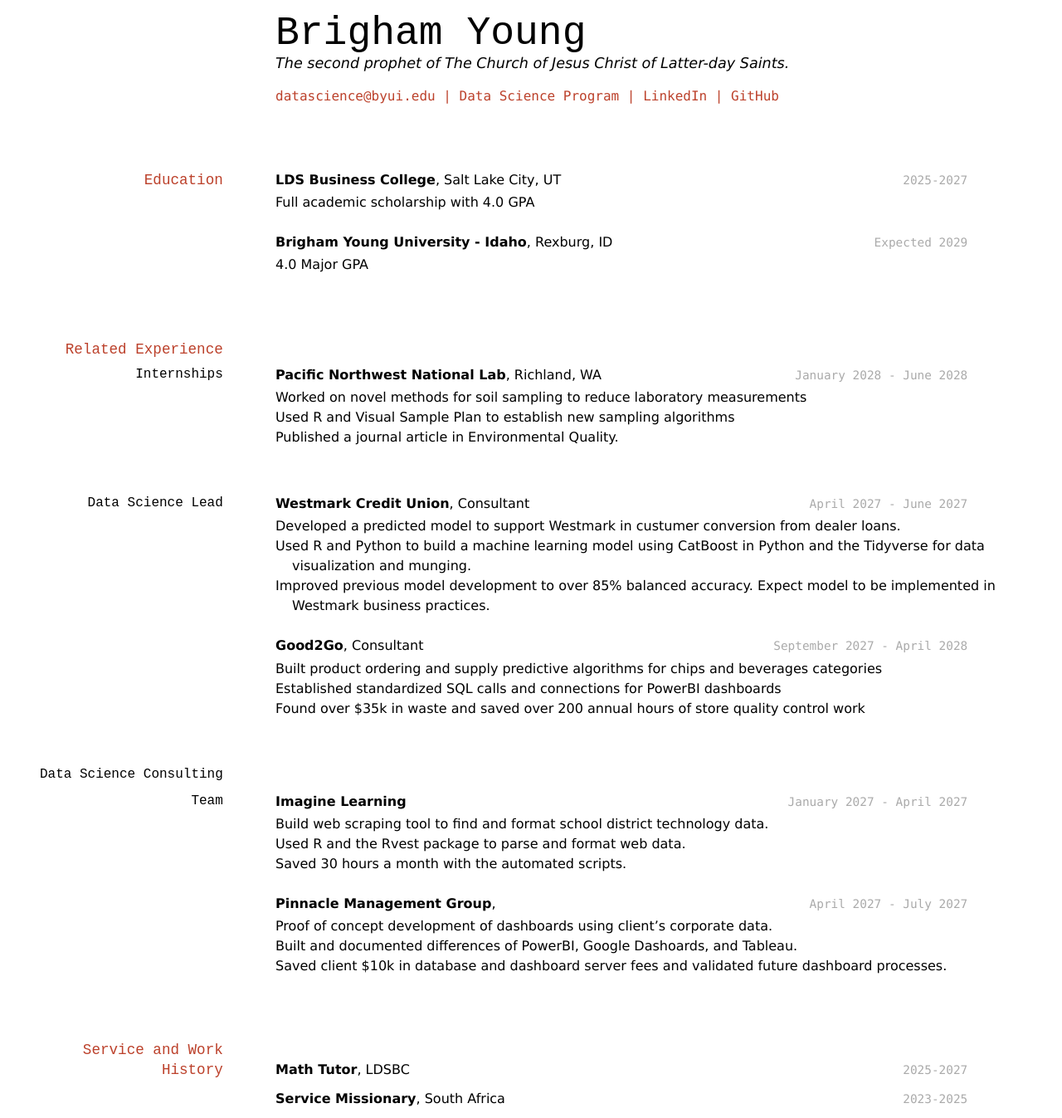
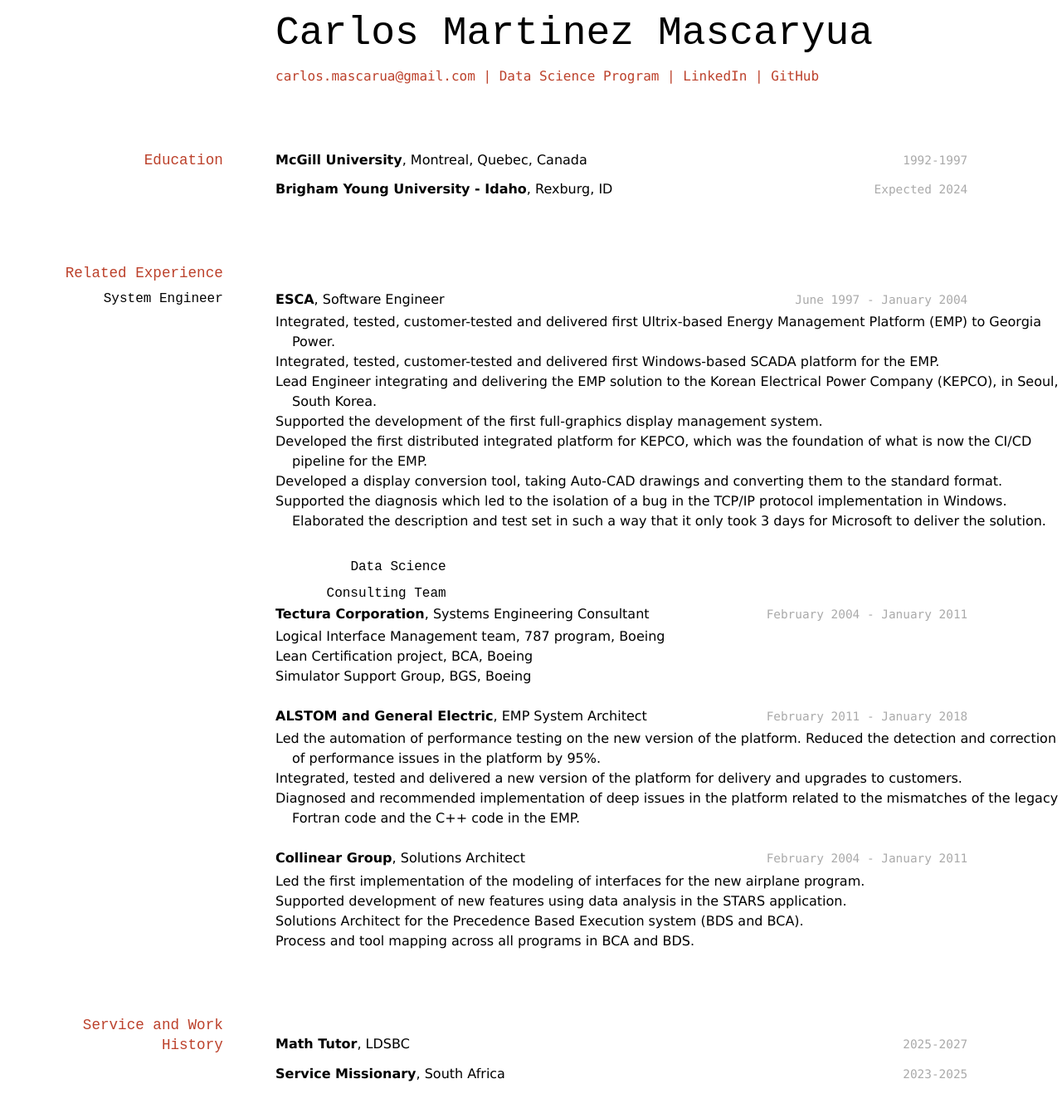
Before and after one commit to mascarua/mascarua_resume, a Jekyll site: the page built from docs/index.md, in a window 1280 px wide. Shown: the whole page at 83% size. Built offline with Jekyll 4.4.1, drawn with Linux system fonts in a browser that asks for light colours; after the commit the page ends 1317 px from its top, so only the background shows below that.

Commit message:
Initial version of my resume...

```diff
--- a/docs/index.md
+++ b/docs/index.md
@@ -1,75 +1,61 @@
 ---
 layout: cv
-title: Brigham Young's Resume
+title: Carlos Martinez's Resume
 ---
-# Brigham Young
-The second prophet of The Church of Jesus Christ of Latter-day Saints.
+# Carlos Martinez Mascaryua
+
 
 <div id="webaddress">
-<a href="datascience@byui.edu">datascience@byui.edu</a>
+<a href="carlos.mascarua@gmail.com">carlos.mascarua@gmail.com</a>
 | <a href="https://byuidatascience.github.io/development.html">Data Science Program</a>
-| <a href="https://www.linkedin.com/groups/13537407/">LinkedIn</a>
-| <a href="https://github.com/byuids-resumes">GitHub</a>
+| <a href="https://www.linkedin.com/carlos.mascarua">LinkedIn</a>
+| <a href="https://github.com/mascarua/mascarua_resume/tree/master/docs">GitHub</a>
 </div>
 
 <!-- https://www.monique.tech/the-art-of-markdown -->
 
 ## Education
 
-`2025-2027`
-__LDS Business College__, Salt Lake City, UT
+`1992-1997`
+__McGill University__, Montreal, Quebec, Canada
 
-- Full academic scholarship with 4.0 GPA
-
-`Expected 2029`
+`Expected 2024`
 __Brigham Young University - Idaho__, Rexburg, ID
-
-- 4.0 Major GPA
 
 
 ## Related Experience
 
-### Internships
+### System Engineer
 
-`January 2028 - June 2028`
-__Pacific Northwest National Lab__, Richland, WA
-
-- Worked on novel methods for soil sampling to reduce laboratory measurements
-- Used R and Visual Sample Plan to establish new sampling algorithms
-- Published a journal article in Environmental Quality.
-
-### Data Science Lead
-
-`April 2027 - June 2027`
-__Westmark Credit Union__, Consultant
-
-- Developed a predicted model to support Westmark in custumer conversion from dealer loans.
-- Used R and Python to build a machine learning model using CatBoost in Python and the Tidyverse for data visualization and munging.
-- Improved previous model development to over 85% balanced accuracy. Expect model to be implemented in Westmark business practices.
-
-`September 2027 - April 2028`
-__Good2Go__, Consultant
-
-- Built product ordering and supply predictive algorithms for chips and beverages categories
-- Established standardized SQL calls and connections for PowerBI dashboards
-- Found over $35k in waste and saved over 200 annual hours of store quality control work
-
+`June 1997 - January 2004`
+__ESCA__, Software Engineer
+- Integrated, tested, customer-tested and delivered first Ultrix-based Energy Management Platform (EMP) to Georgia Power.
+- Integrated, tested, customer-tested and delivered first Windows-based SCADA platform for the EMP.
+- Lead Engineer integrating and delivering the EMP solution to the Korean Electrical Power Company (KEPCO), in Seoul, South Korea.
+- Supported the development of the first full-graphics display management system.
+- Developed the first distributed integrated platform for KEPCO, which was the foundation of what is now the CI/CD pipeline for the EMP.
+- Developed a display conversion tool, taking Auto-CAD drawings and converting them to the standard format.
+- Supported the diagnosis which led to the isolation of a bug in the TCP/IP protocol implementation in Windows. Elaborated the description and test set in such a way that it only took 3 days for Microsoft to deliver the solution.
 ### Data Science Consulting Team
 
-`January 2027 - April 2027`
-__Imagine Learning__
+`February 2004 - January 2011`
+__Tectura Corporation__, Systems Engineering Consultant
+- Logical Interface Management team, 787 program, Boeing
+- Lean Certification project, BCA, Boeing
+- Simulator Support Group, BGS, Boeing
 
-- Build web scraping tool to find and format school district technology data.
-- Used R and the Rvest package to parse and format web data.
-- Saved 30 hours a month with the automated scripts.
+`February 2011 - January 2018`
+__ALSTOM and General Electric__, EMP System Architect
+- Led the automation of performance testing on the new version of the platform. Reduced the detection and correction of performance issues in the platform by 95%.
+- Integrated, tested and delivered a new version of the platform for delivery and upgrades to customers.
+- Diagnosed and recommended implementation of deep issues in the platform related to the mismatches of the legacy Fortran code and the C++ code in the EMP.
 
-`April 2027 - July 2027`
-__Pinnacle Management Group__,
-
-- Proof of concept development of dashboards using client's corporate data.
-- Built and documented differences of PowerBI, Google Dashoards, and Tableau.
-- Saved client $10k in database and dashboard server fees and validated future dashboard processes.
-
+`February 2004 - January 2011`
+__Collinear Group__, Solutions Architect
+- Led the first implementation of the modeling of interfaces for the new airplane program.
+- Supported development of new features using data analysis in the STARS application.
+- Solutions Architect for the Precedence Based Execution system (BDS and BCA).
+- Process and tool mapping across all programs in BCA and BDS.
 
 ## Service and Work History
 
```
